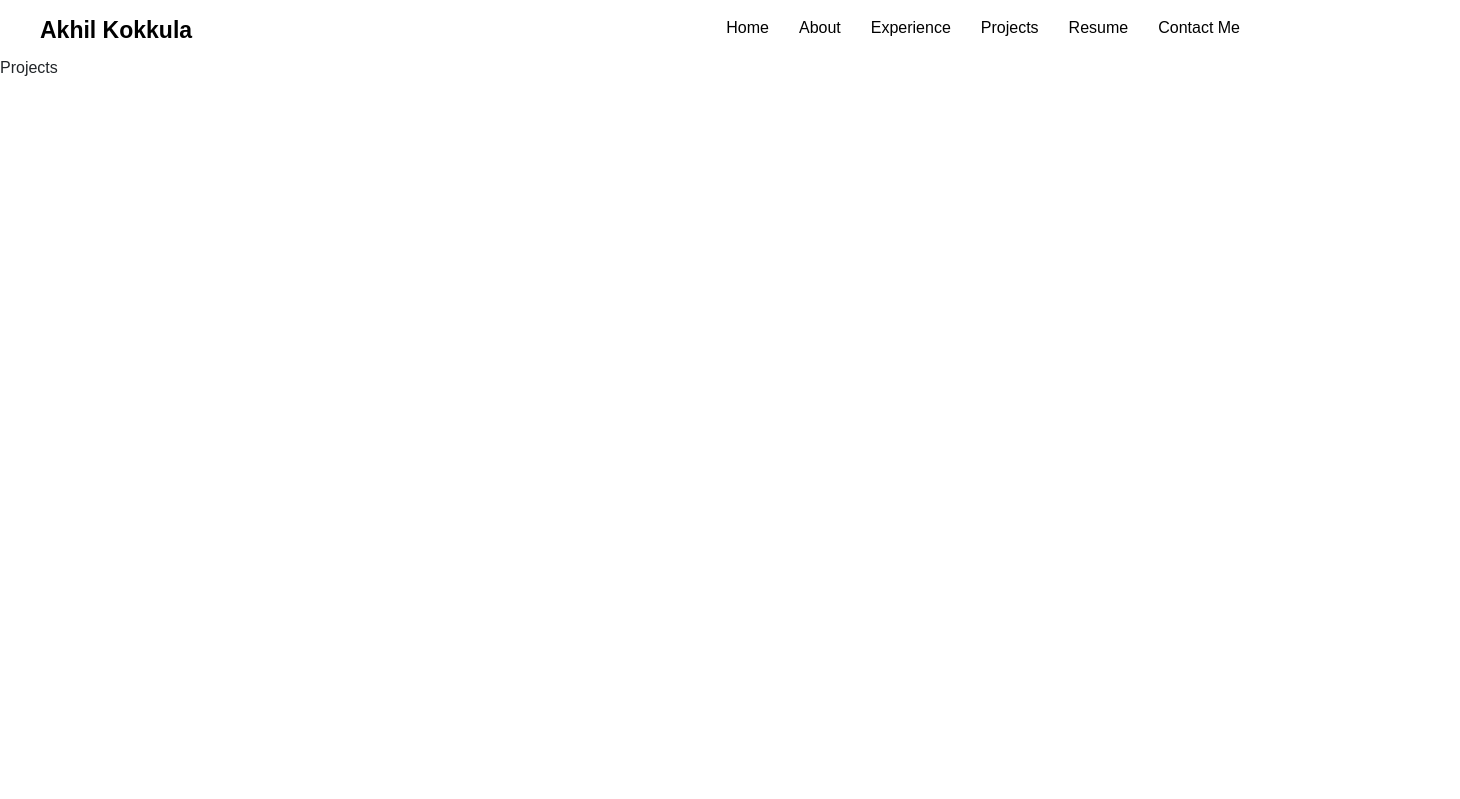
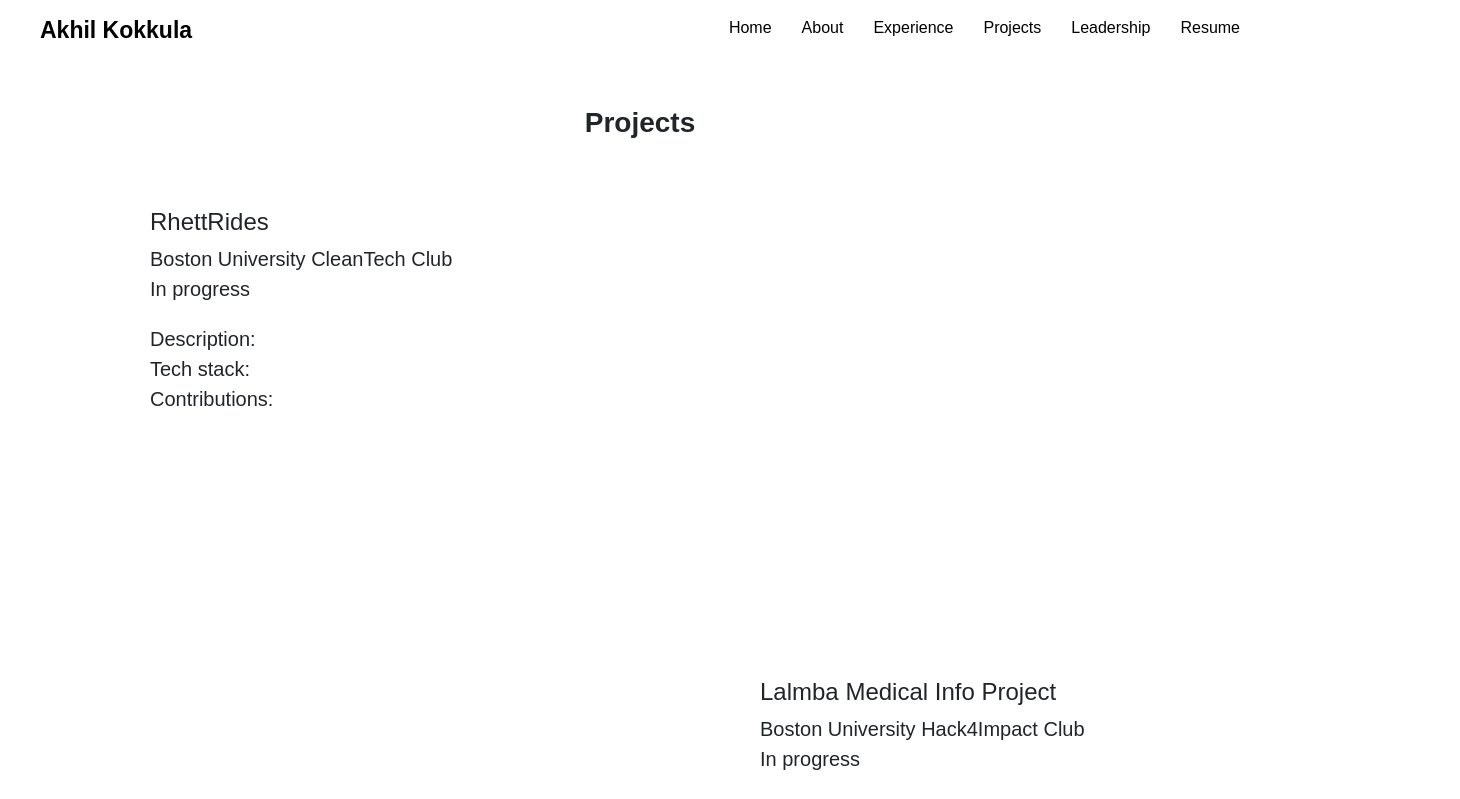
Before and after one commit to Akhil-Kokkula/PersonalWebsite, a React (Create React App) app: page /projects in a window 1280 px wide. Shown: the top 799 px of the page, 1460 px wide, since content can reach past the window. Built offline with nearby package versions, Linux system fonts and the light colour scheme.

Commit message:
work outline done for all pages of the website

```diff
--- a/src/App.js
+++ b/src/App.js
@@ -5,7 +5,7 @@ import Experience from "./pages/Experience";
 import Home from "./pages/Home";
 import Projects from "./pages/Projects";
 import Resume from "./pages/Resume";
-import Contact from "./pages/Contact";
+import Contact from "./pages/Leadership";
 import {BrowserRouter as Router, Routes, Route} from "react-router-dom";
 
 function App() {
--- a/src/NavBar2.js
+++ b/src/NavBar2.js
@@ -7,7 +7,7 @@ import Experience from "./pages/Experience";
 import Home from "./pages/Home";
 import Projects from "./pages/Projects";
 import Resume from "./pages/Resume";
-import Contact from "./pages/Contact";
+import Leadership from "./pages/Leadership";
 import { Navbar, Nav } from "react-bootstrap";
 
 class NavBar2 extends Component {
@@ -34,8 +34,7 @@ class NavBar2 extends Component {
                         <Route path="/about" element={<About />}/>
                         <Route path="/experience" element={<Experience/>}/>
                         <Route path="/projects" element={<Projects/>}/>
-                        <Route path="/resume" element={<Resume/>}/>
-                        <Route path="/contact" element={<Contact/>}/>
+                        <Route path="/leadership" element={<Leadership/>}/>
                     </Routes>
                 </div>
 
--- a/src/NavbarData.js
+++ b/src/NavbarData.js
@@ -20,13 +20,13 @@ export const NavbarData = [
         cName: "nav-links",
     },
     {
-        title: "Resume",
-        url: "/resume",
+        title: "Leadership",
+        url: "/leadership",
         cName: "nav-links",
     },
     {
-        title: "Contact Me",
-        url: "/contact",
+        title: "Resume",
+        url: "https://drive.google.com/file/d/12Z-BjtPIX_11C6l9KsujFSOKgIfpdaEZ/view?usp=sharing",
         cName: "nav-links",
     },
 
--- a/src/pages/About.js
+++ b/src/pages/About.js
@@ -1,11 +1,25 @@
 import React, { Component } from "react";
+import "./home.css";
 
 class About extends Component {
   render() {
     return (
       <div>
-        <p>About</p>
+       <div className="container-about">
+          <div className="text-zone2">
+              <h4 className="title"> About Me </h4>
+              <ul className="list-design-para">
+                  <li>Hello, I'm Akhil Kokkula, and I'm currently studying Computer Science and minoring in Business Management and Administration at Boston University. </li>
+                  <li>The constant new innovations in the tech field combined with the impact it can have on the lives of people and on the world's problems really excites me. I'm also interested in driving impact with technology, so I love to read about case studies on businesses and stories of startups. </li>
+                  <li>I love to create software products that are impactful, so I'm involved in developing applications individually and as part of clubs. I'm part of the CleanTech club at my college, where I am a software developer for a ride sharing web app for students in our college. Additionally, I'm part of the Hack4Impact club, and we're devloping a product that will keep track of patient medical info for rural communities in Africa. Individually, I have participated in hackathons and have created a mobile application that helps users complete their daily routines. I particularly enjoy the problem solving challenges and the collaboartive environment during the project building journey. Interning at Microsoft in the summer of 2022 on the Azure SDK team was a great learning opprotunity on the process of developing software in industry that has real world impact on customers. </li>
+                  <li>My love for developing software products and excitement for driving real world impact motivates me to continue building software applications. </li>
+                  <li>I love challenges, learning new skills, and creating a postive impact on the world.</li>
+              </ul>
+          </div>
+        </div>
+        <div className="profile"/>
       </div>
+
     );
   }
 }
--- a/src/pages/Contact.js
+++ /dev/null
@@ -1,12 +0,0 @@
-import React, { Component } from "react";
-
-class Contact extends Component {
-  render() {
-    return (
-      <div>
-        <p>Contact</p>
-      </div>
-    );
-  }
-}
-export default Contact;
--- a/src/pages/Experience.js
+++ b/src/pages/Experience.js
@@ -1,10 +1,37 @@
 import React, { Component } from "react";
+import MetaLogo from "./images/Meta-Logo.png";
+import ExploreIntern from "./images/ExploreIntern.jpeg"
 
 class Experience extends Component {
   render() {
     return (
       <div>
-        <p>Experience</p>
+        <div className="title-center"><h3 className="title">Experience</h3></div>
+        <ul className="yline">
+          <ul className="xline">
+            <div className="txtbox1">
+              <div style={{marginTop: 100}}>
+                <h4>Meta Above and Beyond Computer Science Program</h4>
+                <li style={{listStyle: "none", marginTop: 20}}>September 2022 - October 2022</li>
+              </div>
+            </div>
+            <div className="txtbox2">
+              <img src={MetaLogo} style={{ width: '550px', height: '400px'}}/>
+            </div>
+          </ul>
+          <ul className="xline">
+            <div className="txtbox1">
+              <img src={ExploreIntern} style={{ width: '550px', height: '400px'}}/>
+            </div>
+            <div className="txtbox2">
+              <div style={{marginTop: 100}}>
+                <h4>Microsoft Explore Intern - Developer Division</h4>
+                <li style={{listStyle: "none", marginTop: 20}}>May 2022 - August 2022</li>
+              </div>
+            </div>
+          </ul>
+        </ul>
+
       </div>
     );
   }
--- a/src/pages/Home.js
+++ b/src/pages/Home.js
@@ -10,7 +10,8 @@ import "./home.css";
 class Home extends Component {
   render() {
     return (
-    <div className="page" style={{backgroundColor:'#e6f4ff'}}>
+    <div>
+      <div className="page" style={{backgroundColor:'#e6f4ff'}}>
       <div className="container-home">
         <div className="text-zone">
             <h1 className="title"> Hello, <br /> I'm Akhil Kokkula <br /> </h1>
@@ -31,6 +32,9 @@ class Home extends Component {
         </div>
       </div>
       </div>
+      <div className="background"/>
+    </div>
+
     );
   }
 }
--- /dev/null
+++ b/src/pages/Leadership.js
@@ -0,0 +1,40 @@
+import React, { Component } from "react";
+
+class Leadership extends Component {
+  render() {
+    return (
+      <div>
+        <div className="title-center"><h3 className="title">Leadership</h3></div>
+        <ul className="yline">
+          <ul className="xline">
+            <div className="txtbox1">
+              <div>
+                <h4>Boston University Computer Science Ambassador</h4>
+                <li style={{listStyle: "none"}}>Mentor</li>
+                <li style={{listStyle: "none"}}>In progress</li>
+                <li style={{listStyle: "none", marginTop: 20}}>explanation</li>
+              </div>
+            </div>
+            <div className="txtbox2">
+              {/* <img src={MetaLogo} style={{ width: '550px', height: '400px'}}/> */}
+            </div>
+          </ul>
+          <ul className="xline">
+            <div className="txtbox1">
+              {/* <img src={ExploreIntern} style={{ width: '550px', height: '400px'}}/> */}
+            </div>
+            <div className="txtbox2">
+              <div>
+                <h4>Hour of Code</h4>
+                <li style={{listStyle: "none"}}>Leader</li>
+                <li style={{listStyle: "none"}}>December 2017 - January 2021</li>
+                <li style={{listStyle: "none", marginTop: 20}}>explanation</li>
+              </div>
+            </div>
+          </ul>
+        </ul>
+      </div>
+    );
+  }
+}
+export default Leadership;
--- a/src/pages/Projects.js
+++ b/src/pages/Projects.js
@@ -4,7 +4,62 @@ class Projects extends Component {
   render() {
     return (
       <div>
-        <p>Projects</p>
+        <div className="title-center"><h3 className="title">Projects</h3></div>
+        <ul className="yline">
+          <ul className="xline">
+            <div className="txtbox1">
+              <div>
+                <h4>RhettRides</h4>
+                <li style={{listStyle: "none"}}>Boston University CleanTech Club</li>
+                <li style={{listStyle: "none"}}>In progress</li>
+                <li style={{listStyle: "none", marginTop: 20}}>Description: <br /> Tech stack: <br />  Contributions: </li>
+              </div>
+            </div>
+            <div className="txtbox2">
+              {/* <img src={MetaLogo} style={{ width: '550px', height: '400px'}}/> */}
+            </div>
+          </ul>
+          <ul className="xline">
+            <div className="txtbox1">
+              {/* <img src={ExploreIntern} style={{ width: '550px', height: '400px'}}/> */}
+            </div>
+            <div className="txtbox2">
+              <div>
+                <h4>Lalmba Medical Info Project</h4>
+                <li style={{listStyle: "none"}}>Boston University Hack4Impact Club</li>
+                <li style={{listStyle: "none"}}>In progress</li>
+                <li style={{listStyle: "none", marginTop: 20}}>Description: <br /> Tech stack: <br />  Contributions: </li>
+              </div>
+            </div>
+          </ul>
+          <ul className="xline">
+            <div className="txtbox1">
+              <div>
+                <h4>Timer Deck Application</h4>
+                <li style={{listStyle: "none"}}>Android Mobile Application</li>
+                <li style={{listStyle: "none"}}>December 2021 - January 2022</li>
+                <li style={{listStyle: "none", marginTop: 20}}>Description: <br /> Tech stack: <br />  Contributions: </li>
+              </div>
+            </div>
+            <div className="txtbox2">
+              {/* <img src={MetaLogo} style={{ width: '550px', height: '400px'}}/> */}
+            </div>
+          </ul>
+          <ul className="xline">
+            <div className="txtbox1">
+              {/* <img src={ExploreIntern} style={{ width: '550px', height: '400px'}}/> */}
+            </div>
+            <div className="txtbox2">
+              <div>
+                <h4>To Do List Application</h4>
+                <li style={{listStyle: "none"}}>JavaFX Application</li>
+                <li style={{listStyle: "none"}}>June 2020</li>
+                <li style={{listStyle: "none", marginTop: 20}}>Description: <br /> Tech stack: <br />  Contributions: </li>
+              </div>
+            </div>
+          </ul>
+        </ul>
+
       </div>
     );
   }
--- a/src/pages/home.css
+++ b/src/pages/home.css
@@ -1,5 +1,30 @@
 .container-home {
     padding: 0 200px;
+}
+
+.container-about {
+    padding: 0px 50px;
+
+}
+
+.title-center {
+    font-weight: bold;
+    text-align: center;
+    margin-top: 50px;
+}
+
+.background {
+    background-color: aliceblue;
+    opacity: 1;
+    padding: 380px 750px;
+}
+
+.profile {
+    background-color: aliceblue;
+    opacity: 1;
+    padding: 360px 330px ;
+    margin: 20px 750px;
+    border-radius: 10px;
 }
 
 .title {
@@ -26,10 +51,61 @@
     grid-gap: 40px;
 }
 
+.list-design-para {
+    list-style: none;
+    display: grid;
+    grid-template-rows: repeat(3, auto);
+    justify-content: flex-start;
+    padding: 15px 725px 0px 0px;
+    grid-gap: 20px;
+    font-size: 15px;
+    font-size: 17px;
+}
+
+.xline {
+    list-style: none;
+    text-decoration: none;
+    display: grid;
+    grid-template-columns: repeat(2, auto);
+    justify-content: flex-start;
+    padding: 30px 150px;
+    grid-gap: 60px;
+}
+
+.yline {
+    list-style: none;
+    display: grid;
+    grid-template-rows: repeat(2, auto);
+    justify-content: flex-start;
+    padding: 30px 0px 0px 0px;
+    grid-gap: 10px;
+    font-size: 20px;
+}
+
+.txtbox1 {
+    opacity: 1;
+    width: 550px;
+    height: 400px;
+    border-radius: 10px;
+}
+
+.txtbox2 {
+    opacity: 1;
+    width: 550px;
+    height: 400px;
+    border-radius: 10px;
+}
+
 .text-zone {
     position: absolute;
     left: 10;
     top: 25%;
+}
+
+.text-zone2 {
+    position: absolute;
+    left: 10;
+    top: 10%;
 }
 
 .button-container {
```
Also changed, not shown: src/pages/images/Meta-Logo.png (added), 1 other file (tests, documents, lock files or other folders).
